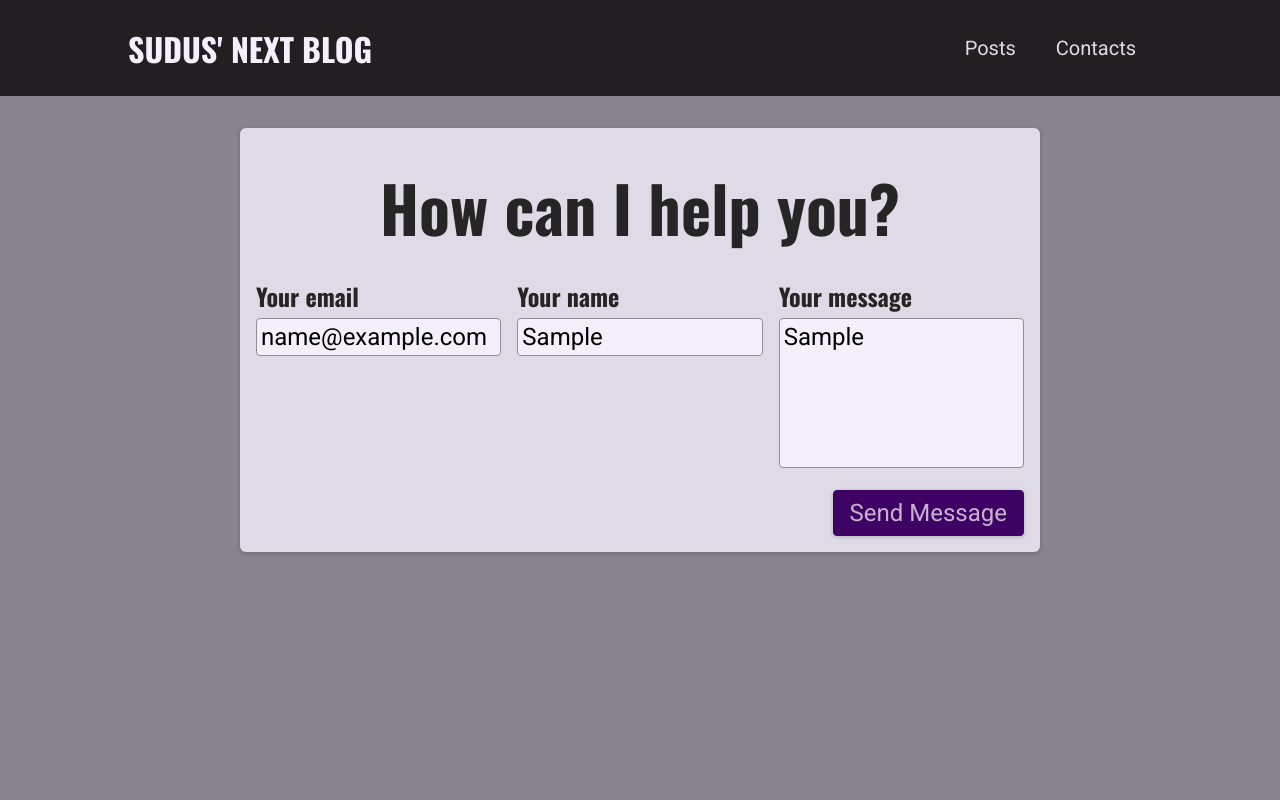
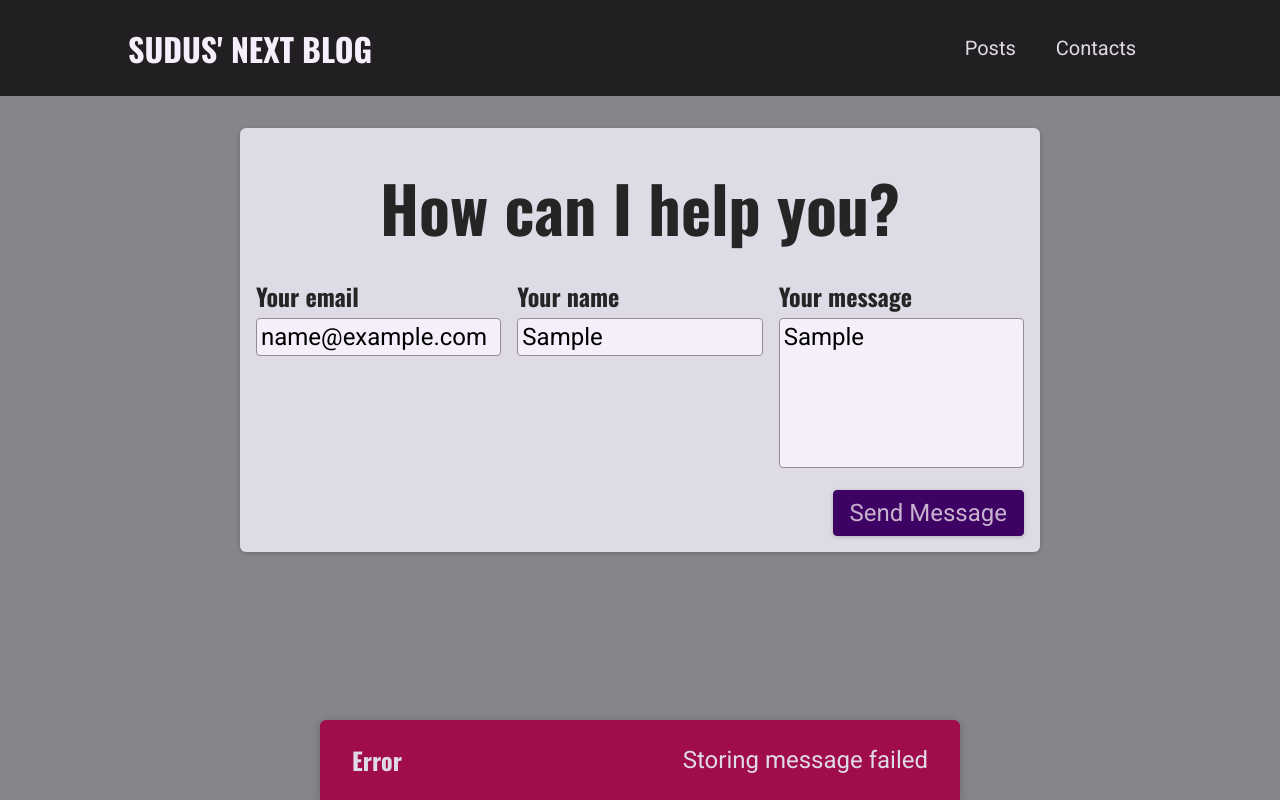
Before and after one commit to yourgotocoder/next-tutorial-project, a Next.js app: page /contact in a window 1280 px wide. Both pictures are taken after typing "name@example.com", "Sample", "Sample" into the empty fields and a click on the button "Send Message". Built offline with nearby package versions, Linux system fonts and the light colour scheme; no server answers; the database is empty.

Commit message:
Added notifications

```diff
--- a/components/contact/ContactForm.js
+++ b/components/contact/ContactForm.js
@@ -1,26 +1,82 @@
-import React, { useState } from "react";
+import React, { useEffect, useState } from "react";
 import classes from "./ContactForm.module.css";
+import Notification from "../ui/notification";
+
+async function SendContactData(contactDetails) {
+    const response = await fetch("/api/contact", {
+        method: "POST",
+        body: JSON.stringify(contactDetails),
+        headers: {
+            "Content-Type": "application/json",
+        },
+    });
+    const data = await response.json();
+    if (!response.ok) {
+        throw new Error(data.message || "Something went wrong");
+    }
+}
 
 const ContactForm = () => {
     const [emailState, setEmailState] = useState("");
     const [nameState, setNameState] = useState("");
     const [messageState, setMessageState] = useState("");
+    const [requestStatus, setRequestStatus] = useState();
+    const [requestError, setRequestError] = useState();
 
-    const submitFormHandler = (event) => {
+    useEffect(() => {
+        if (requestStatus === "success" || requestStatus === "error") {
+            const timer = setTimeout(() => {
+                setRequestStatus(null);
+                setRequestError(null);
+            }, 3000);
+            return () => {
+                clearTimeout(timer);
+            };
+        }
+    }, [requestStatus, requestError]);
+
+    const submitFormHandler = async (event) => {
         event.preventDefault();
-        fetch("/api/contact", {
-            method: "POST",
-            body: JSON.stringify({
+        setRequestStatus("pending");
+
+        try {
+            await SendContactData({
                 email: emailState,
                 message: messageState,
                 name: nameState,
-            }),
-            headers: {
-                "Content-Type": "application/json",
-            },
-        });
+            });
+            setRequestStatus("success");
+        } catch (err) {
+            setRequestError(err.message);
+            setRequestStatus("error");
+        }
     };
 
+    let notificationdata;
+
+    if (requestStatus === "pending") {
+        notificationdata = {
+            status: "pending",
+            title: "Sending",
+            message: "Your message is on its way!",
+        };
+    }
+
+    if (requestStatus === "success") {
+        notificationdata = {
+            status: "success",
+            title: "Success",
+            message: "Your message is sent successfully",
+        };
+    }
+
+    if (requestStatus === "error") {
+        notificationdata = {
+            status: "error",
+            title: "Error",
+            message: requestError,
+        };
+    }
     return (
         <section className={classes.contact}>
             <h1>How can I help you?</h1>
@@ -68,6 +124,13 @@
                     <button>Send Message</button>
                 </div>
             </form>
+            {notificationdata && (
+                <Notification
+                    status={notificationdata.status}
+                    title={notificationdata.title}
+                    message={notificationdata.message}
+                />
+            )}
         </section>
     );
 };
--- /dev/null
+++ b/components/ui/notification.js
@@ -0,0 +1,28 @@
+import ReactDOM from 'react-dom';
+
+import classes from './notification.module.css';
+
+function Notification(props) {
+  const { title, message, status } = props;
+
+  let statusClasses = '';
+
+  if (status === 'success') {
+    statusClasses = classes.success;
+  }
+
+  if (status === 'error') {
+    statusClasses = classes.error;
+  }
+
+  const cssClasses = `${classes.notification} ${statusClasses}`;
+
+  return (
+    <div className={cssClasses}>
+      <h2>{title}</h2>
+      <p>{message}</p>
+    </div>
+  );
+}
+
+export default Notification;
--- /dev/null
+++ b/components/ui/notification.module.css
@@ -0,0 +1,43 @@
+.notification {
+  display: flex;
+  justify-content: space-between;
+  align-items: center;
+  color: var(--color-grey-100);
+  background-color: var(--color-grey-800);
+  padding: 0 var(--size-8);
+  box-shadow: 0 1px 8px rgba(0, 0, 0, 0.2);
+  position: fixed;
+  height: 5rem;
+  bottom: 0;
+  width: 100%;
+  left: 0;
+  border-top-right-radius: 0;
+  border-top-left-radius: 0;
+}
+
+.notification h2 {
+  font-size: var(--size-6);
+  margin: 0;
+}
+
+.notification p {
+  margin: 0;
+}
+
+.success {
+  background-color: var(--color-success-500);
+  color: var(--color-grey-800);
+}
+
+.error {
+  background-color: var(--color-error-500);
+}
+
+@media (min-width: 768px) {
+  .notification {
+    width: 40rem;
+    left: calc(50% - 20rem);
+    border-top-right-radius: 6px;
+    border-top-left-radius: 6px;
+  }
+}
--- a/package.json
+++ b/package.json
@@ -10,7 +10,7 @@
   },
   "dependencies": {
     "gray-matter": "^4.0.3",
-    "mongodb": "^3.6.4",
+    "mongodb": "^3.7.3",
     "next": "^12.1.5",
     "react": "17.0.1",
     "react-dom": "17.0.1",
--- a/pages/api/contact/index.js
+++ b/pages/api/contact/index.js
@@ -1,4 +1,6 @@
-function handler(req, res) {
+import { MongoClient } from "mongodb";
+
+async function handler(req, res) {
     if (req.method === "POST") {
         const { email, name, message } = req.body;
         if (
@@ -13,9 +15,36 @@
             return;
         }
         const newMessage = { email, name, message };
+
+        let client;
+
+        try {
+            console.log(process.env.DB_USER);
+            client = await MongoClient.connect(
+                `mongodb+srv://sudu:Da4X82MiXRuUdyD4@mean.r3iag.mongodb.net/myFirstDatabase?retryWrites=true&w=majority`
+            );
+        } catch (err) {
+            res.status(500).json({ message: "Could not connect to database" });
+            return;
+        }
+
+        const db = client.db("contact");
+
+        let result;
+
+        try {
+            result = await db.collection("messages").insertOne(newMessage);
+        } catch (err) {
+            client.close();
+            res.status(500).json({ message: "Storing message failed" });
+            return;
+        }
+
+        client.close();
+
         res.status(201).json({
             message: "Successfully stored message",
-            data: newMessage,
+            data: result,
         });
     }
 }
```
Also changed, not shown: 1 other file (tests, documents, lock files or other folders).
